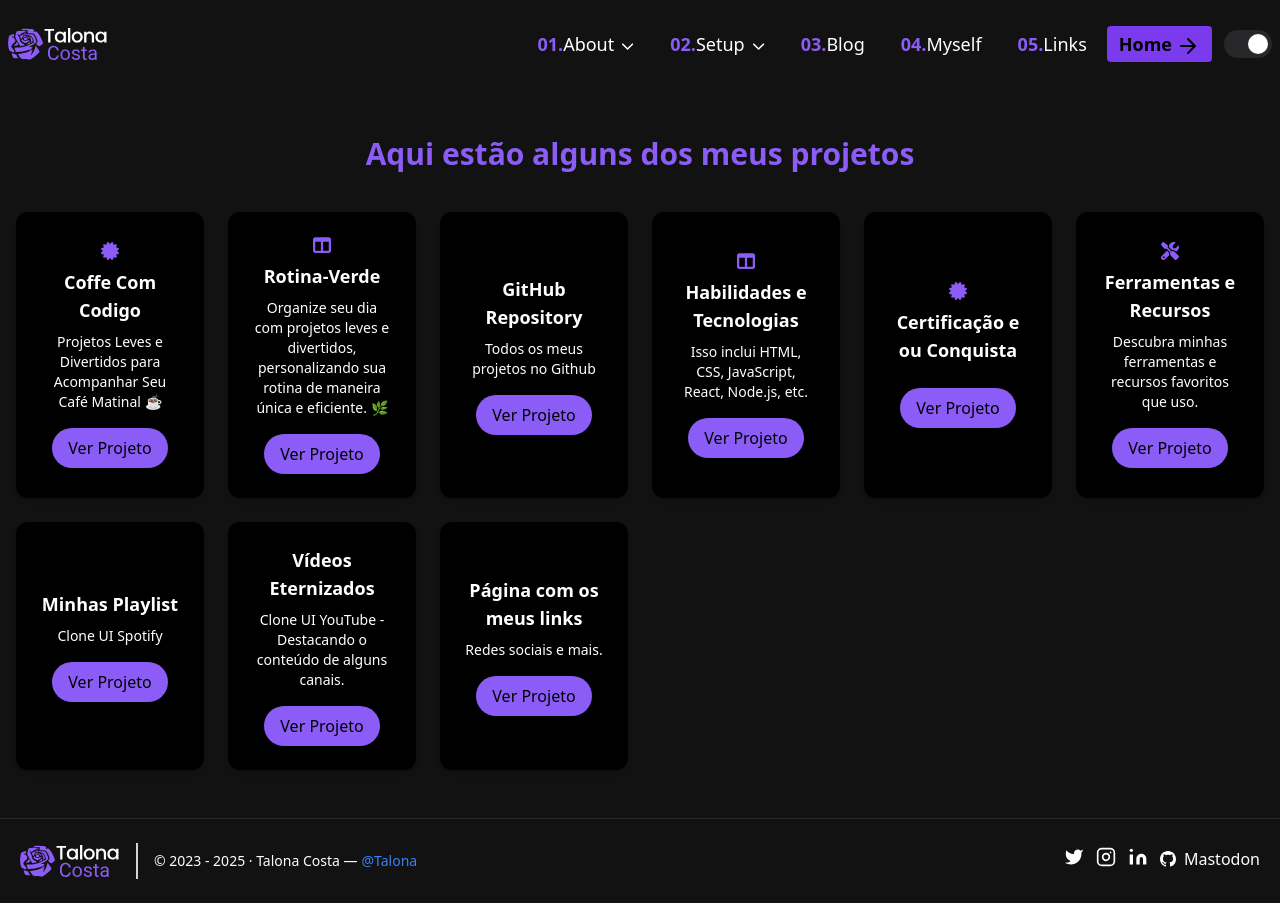
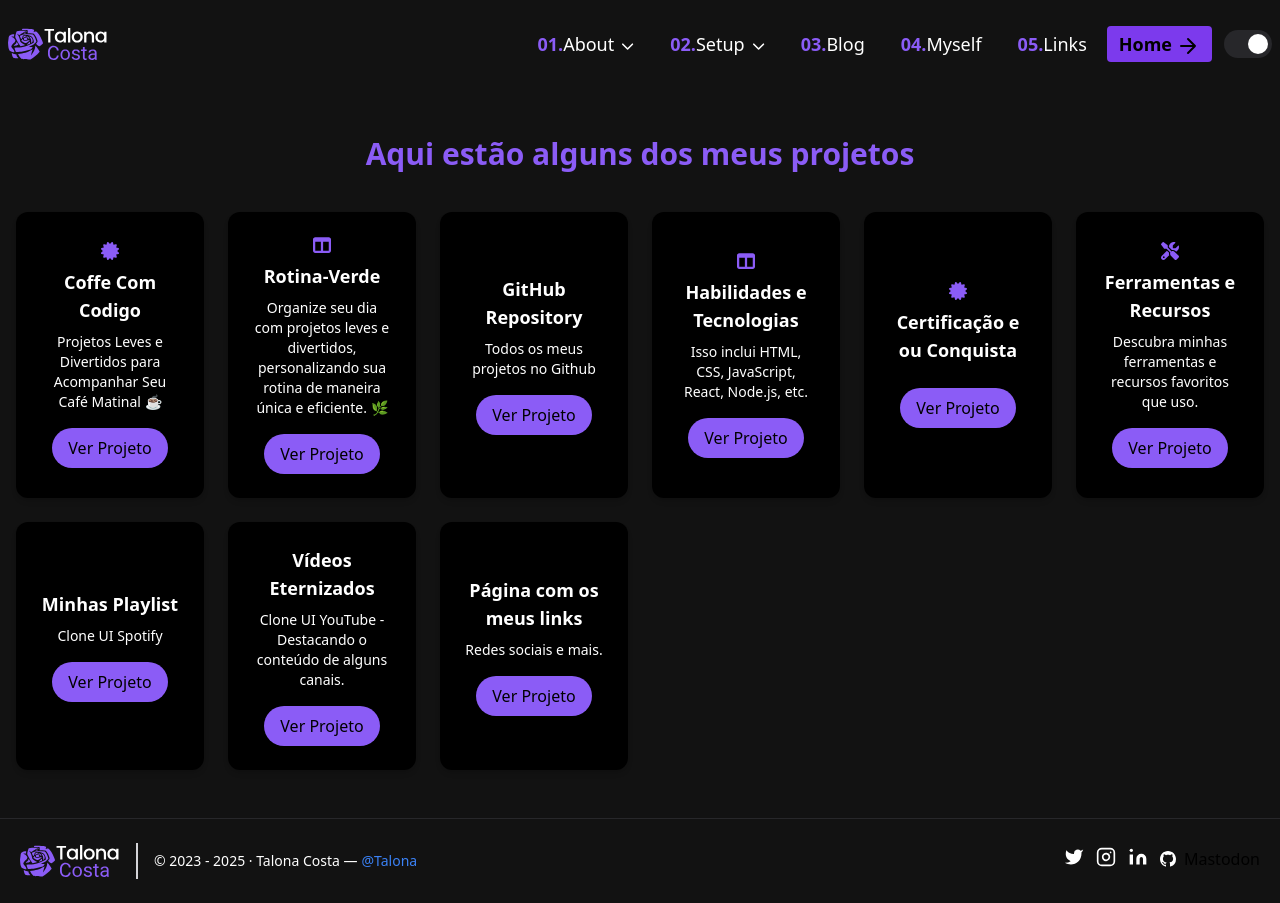
Before and after one commit to Tal0na/WebSite_Talona, a Next.js app: page /Projetos in a window 1280 px wide. Built offline with nearby package versions, Linux system fonts and the light colour scheme.

Commit message:
meta mastodon

```diff
--- a/src/app/components/Footer/Footer.jsx
+++ b/src/app/components/Footer/Footer.jsx
@@ -116,11 +116,7 @@ const Footer = () => {
                 <path d="M8 0C3.58 0 0 3.58 0 8c0 3.54 2.29 6.53 5.47 7.59.4.07.55-.17.55-.38 0-.19-.01-.82-.01-1.49-2.01.37-2.53-.49-2.69-.94-.09-.23-.48-.94-.82-1.13-.28-.15-.68-.52-.01-.53.63-.01 1.08.58 1.23.82.72 1.21 1.87.87 2.33.66.07-.52.28-.87.51-1.07-1.78-.2-3.64-.89-3.64-3.95 0-.87.31-1.59.82-2.15-.08-.2-.36-1.02.08-2.12 0 0 .67-.21 2.2.82.64-.18 1.32-.27 2-.27.68 0 1.36.09 2 .27 1.53-1.04 2.2-.82 2.2-.82.44 1.1.16 1.92.08 2.12.51.56.82 1.27.82 2.15 0 3.07-1.87 3.75-3.65 3.95.29.25.54.73.54 1.48 0 1.07-.01 1.93-.01 2.2 0 .21.15.46.55.38A8.012 8.012 0 0 0 16 8c0-4.42-3.58-8-8-8z" />
               </svg>
             </a>
-            <a
-              href="https://mastodon.social/@Talona_"
-              rel="me"
-              className=" dark:text-white text-black"
-            >
+            <a rel="me" href="https://mastodon.social/@Talona_">
               Mastodon
             </a>
           </span>
--- a/src/app/layout.tsx
+++ b/src/app/layout.tsx
@@ -1,4 +1,3 @@
-
 import { Analytics } from "@vercel/analytics/react"
 import { SpeedInsights } from "@vercel/speed-insights/next"
 import Providers from "./providers"
@@ -62,7 +61,6 @@ export const metadata: ExtendedMetadata = {
 export default function RootLayout({ children }: { children: ReactNode }) {
   return (
     <>
-
       <meta
         name="description"
         content="Explore meu site para conhecer mais sobre mim."
@@ -90,6 +88,11 @@ export default function RootLayout({ children }: { children: ReactNode }) {
       />
 
       <meta
+        property="mastodon:image"
+        content="https://i.imgur.com/Cz74nIx.png"
+      />
+
+      <meta
         name="google-site-verification"
         content="TJfWJ0lzJo2y8hJBiJU0frm_SjaudSntNLDr9lV8E3w"
       />
```
